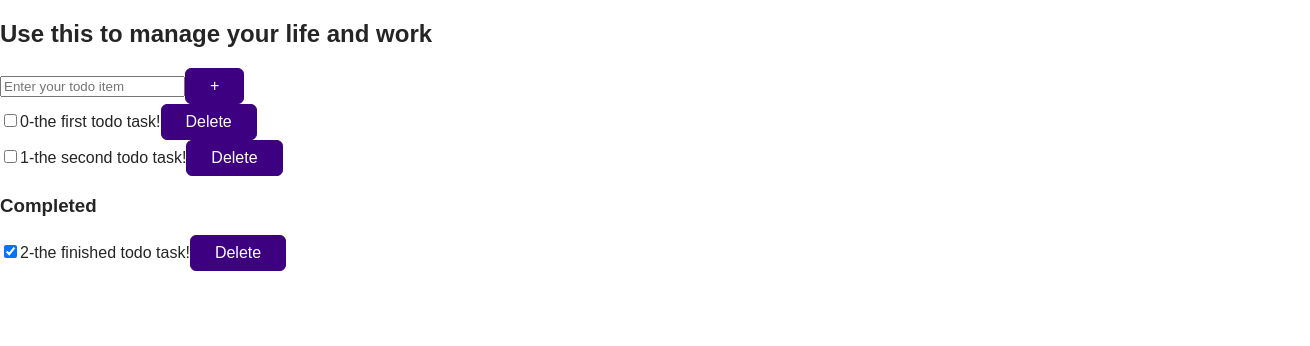
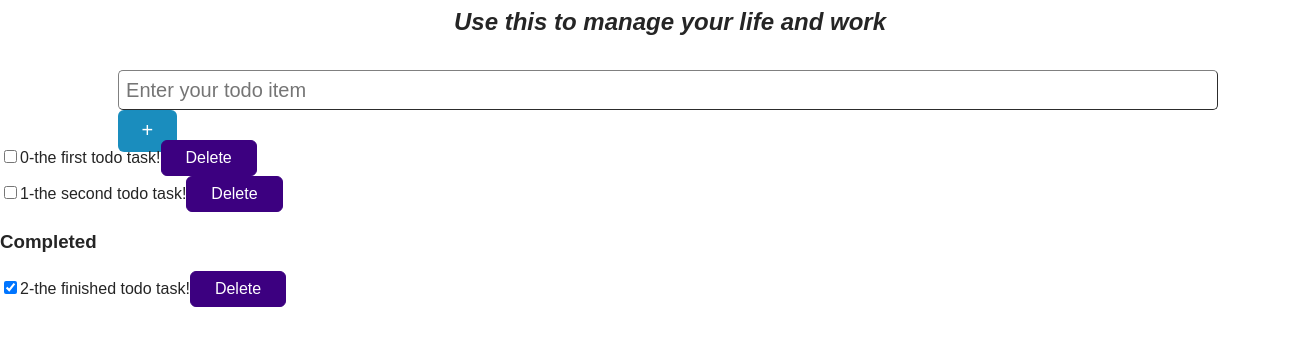
Before and after one commit to tongliAyra/todo-web-with-redux, a React (Create React App) app: page / in a window 1280 px wide. Shown: the top 346 px of the page, 1310 px wide, since content can reach past the window. Built offline with nearby package versions, Linux system fonts and the light colour scheme.

Commit message:
feat: add header css format

```diff
--- /dev/null
+++ b/src/components/Header.css
@@ -0,0 +1,40 @@
+header {
+  width: 100%;
+  height: 5rem;
+  display: flex;
+  align-items: center;
+  padding: 0 10%;
+  margin: 30px;
+  justify-content: center;
+  flex-direction: column;
+}
+
+header h1{
+  font-style: italic;
+}
+
+header div input{
+  width: 1100px;
+  height: 40px;
+  font-size: 20px;
+  margin-right: 5px;
+  margin-top: 15px;
+  border-radius: 5px;
+  border: 0.5px outset gray;
+}
+
+header button{
+  cursor: pointer;
+  background-color: #1a8dbe;
+  color: white;
+  padding-bottom: 10px;
+  padding-top: 9px;
+  border-radius: 6px;
+  border: white;
+  font-size: 20px;
+}
+
+header button:hover,
+header button:active {
+  background-color: #04156c;
+}
--- a/src/components/Header.js
+++ b/src/components/Header.js
@@ -1,6 +1,7 @@
 import { useDispatch, useSelector } from "react-redux";
 import { addTask } from "./todoTasksSlice";
 import { useState } from "react";
+import "./Header.css";
 
 const Header = () => {
   const [task, setTask] = useState("");
@@ -19,16 +20,18 @@ const Header = () => {
   return (
     <header>
       <h1>Use this to manage your life and work</h1>
+      <div>
         <label htmlFor="add-task" />
         <input
           type="text"
           className="add-task"
-        placeholder="Enter your todo item"
+          placeholder=" Enter your todo item"
           onChange={onChangeName}
         />
         <button className="add-btn" onClick={handleAddTasks}>
           +
         </button>
+      </div>
     </header>
   );
 };
```
Also changed, not shown: src/components/Header.module.css (deleted, +0 -48 lines), src/tasking.txt. Lines whose indentation alone changed are shown as unchanged.
